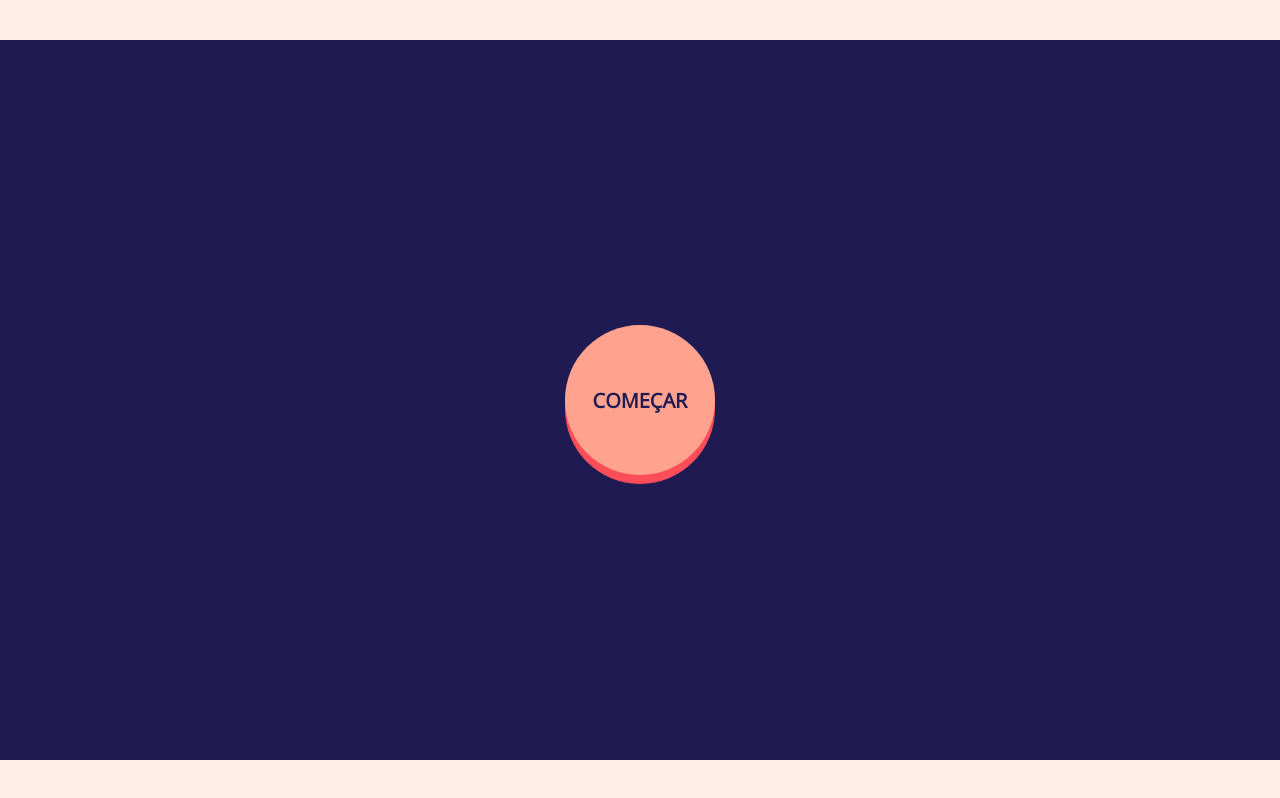
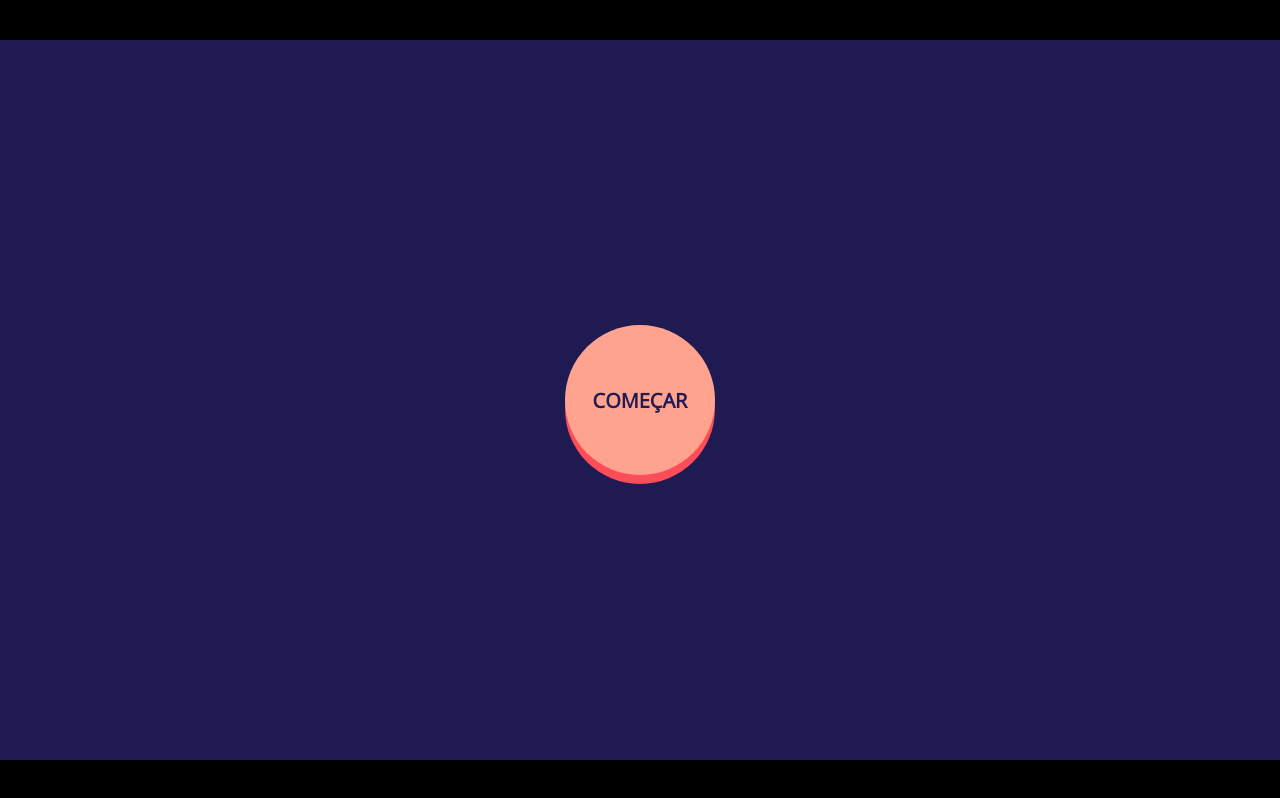
Before and after one commit to thayannevls/Brasirama, a Vue app in the folder brasis_interface/: page / in a window 1280 px wide. Built offline with nearby package versions, Linux system fonts and the light colour scheme.

Commit message:
deixa intro maios ou menos fullscreen

```diff
--- a/brasis_interface/src/App.vue
+++ b/brasis_interface/src/App.vue
@@ -23,6 +23,8 @@ html {
     font-family: 'Open Sans', sans-serif;
     -webkit-font-smoothing: antialiased;
     -moz-osx-font-smoothing: grayscale;
+    max-width: 1000px;
+    margin: auto;
 }
 
 button:active {
--- a/brasis_interface/src/components/IntroView.vue
+++ b/brasis_interface/src/components/IntroView.vue
@@ -20,8 +20,7 @@ export default {
         animationData: animationData,
         autoplay: false,
         loop: false
-      },
-      animationSpeed: 1
+      }
     }
   },
   methods: {
@@ -58,11 +57,15 @@ export default {
         box-shadow: 0px 0px 0px #fd4d59;
     }
 }
- .fullscreen {
+.fullscreen {
+    background-color: black;
     position: fixed;
+    /* height: 100vh; */
+    height: 100%;
+    width: 100%;
+    left: 0;
     top: 0;
-    left: 0;
-    height: 100vh;
+    overflow: hidden;
 }
 button {
     padding:15px;
```
